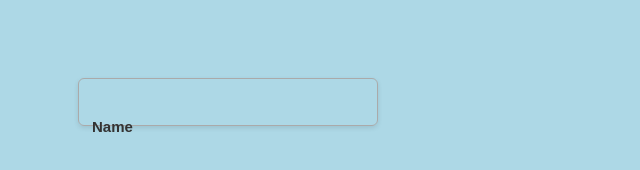
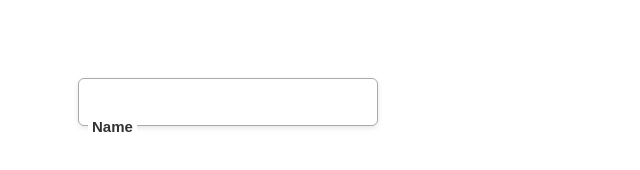
Before and after one commit to nirajpatil22400/JS-Notes-April-Batch, a plain HTML site: page relativelabel.html in a window 1280 px wide. Shown: the whole page, without its empty margins (0-640 px from the left). Drawn offline with Linux system fonts and the light colour scheme.

Commit message:
relative update

```diff
--- a/relativelabel.html
+++ b/relativelabel.html
@@ -9,7 +9,7 @@
     <style>
         body {
             font-family: Arial, sans-serif;
-            background-color: lightblue;
+            background-color: white;
             /* Change this to test */
             padding: 50px;
         }
@@ -28,7 +28,7 @@
             border-radius: 6px;
             box-shadow: 0 2px 5px rgba(0, 0, 0, 0.1);
             box-sizing: border-box;
-            background-color: inherit;
+            background-color: white;
         }
 
         .custom-label {
@@ -36,7 +36,7 @@
             bottom: 0;
             left: 10px;
             transform: translateY(50%);
-            /* background-color: ; */
+            background-color: white;
             /* Must match page background */
             padding: 2px 4px;
             font-weight: bold;
```
